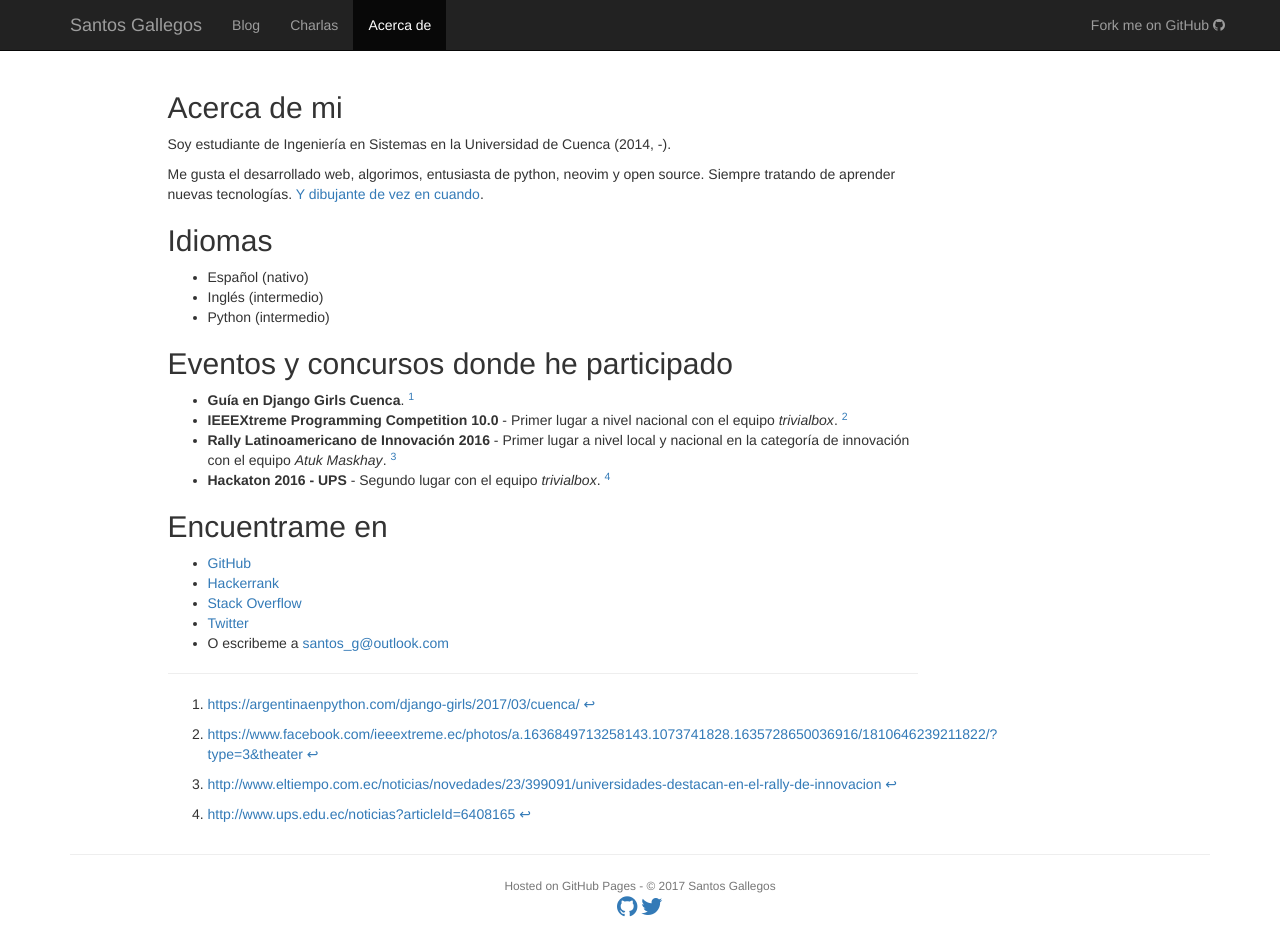
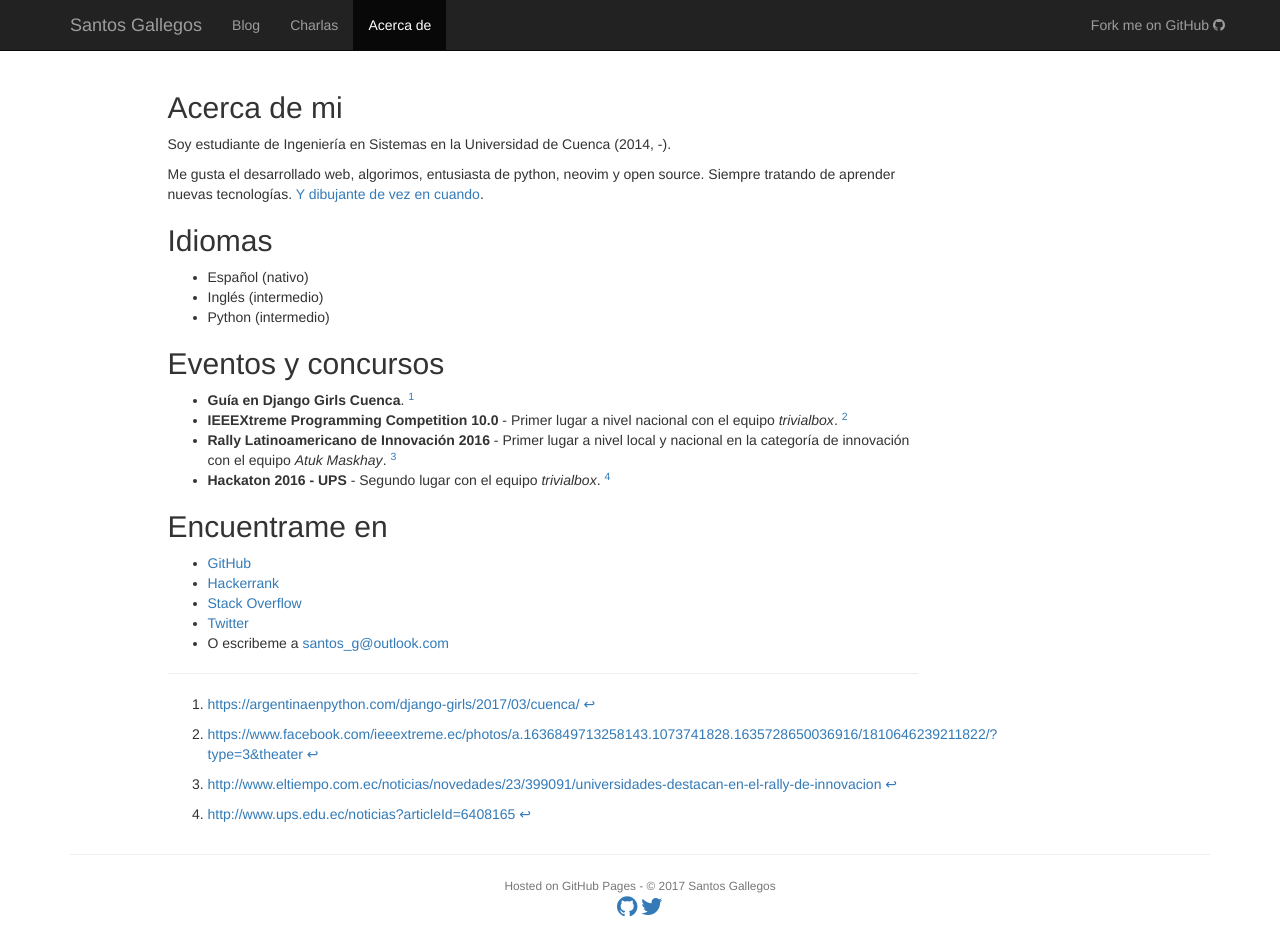
Before and after one commit to stsewd/stsewd.github.io, a Jekyll site: the page built from about.md, in a window 1280 px wide. Built offline with Jekyll 4.4.1, drawn with Linux system fonts in a browser that asks for light colours.

Commit message:
Short header

```diff
--- a/about.md
+++ b/about.md
@@ -17,7 +17,7 @@ tratando de aprender nuevas tecnologías. [Y dibujante de vez en cuando](http://
 - Inglés (intermedio)
 - Python (intermedio)
 
-## Eventos y concursos donde he participado
+## Eventos y concursos
 
 - **Guía en Django Girls Cuenca**. [^1]
 - **IEEEXtreme Programming Competition 10.0** - Primer lugar a nivel nacional con el equipo _trivialbox_. [^2]
```
